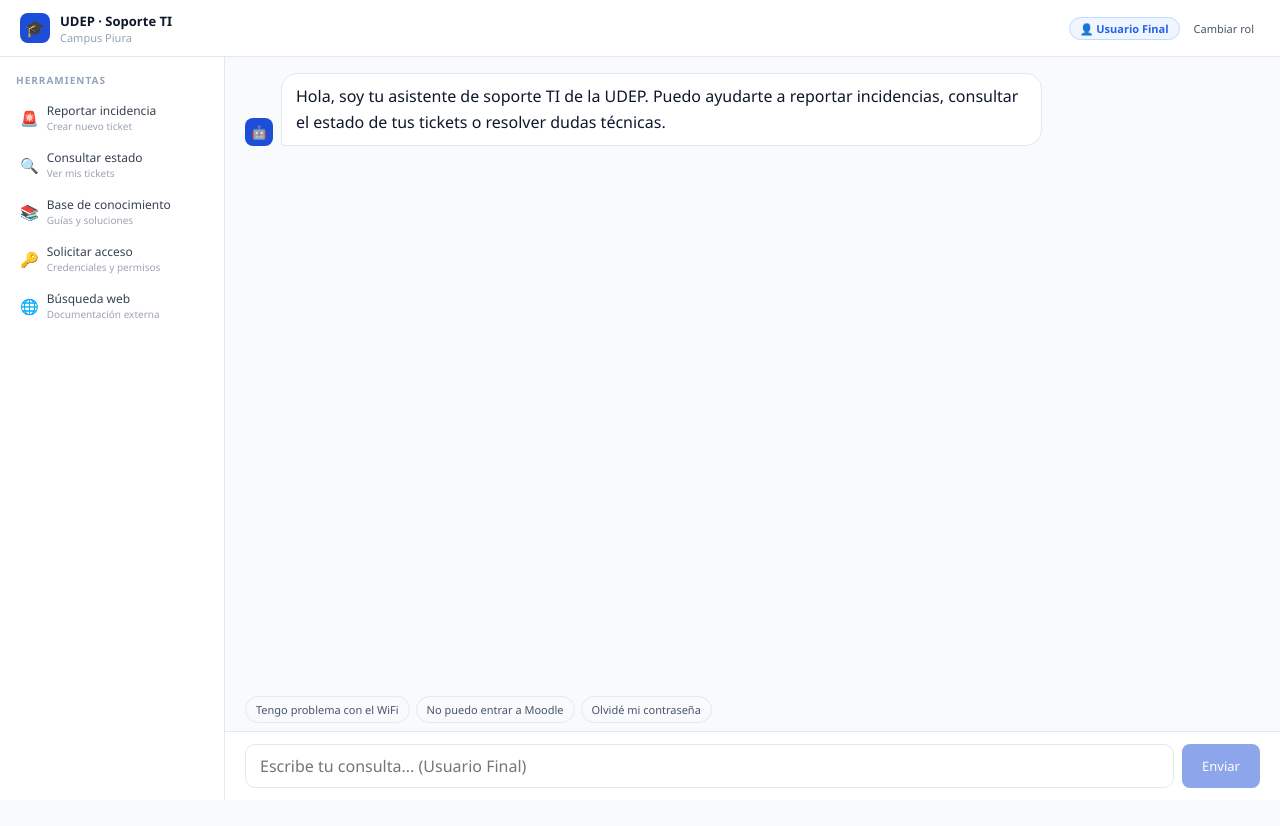
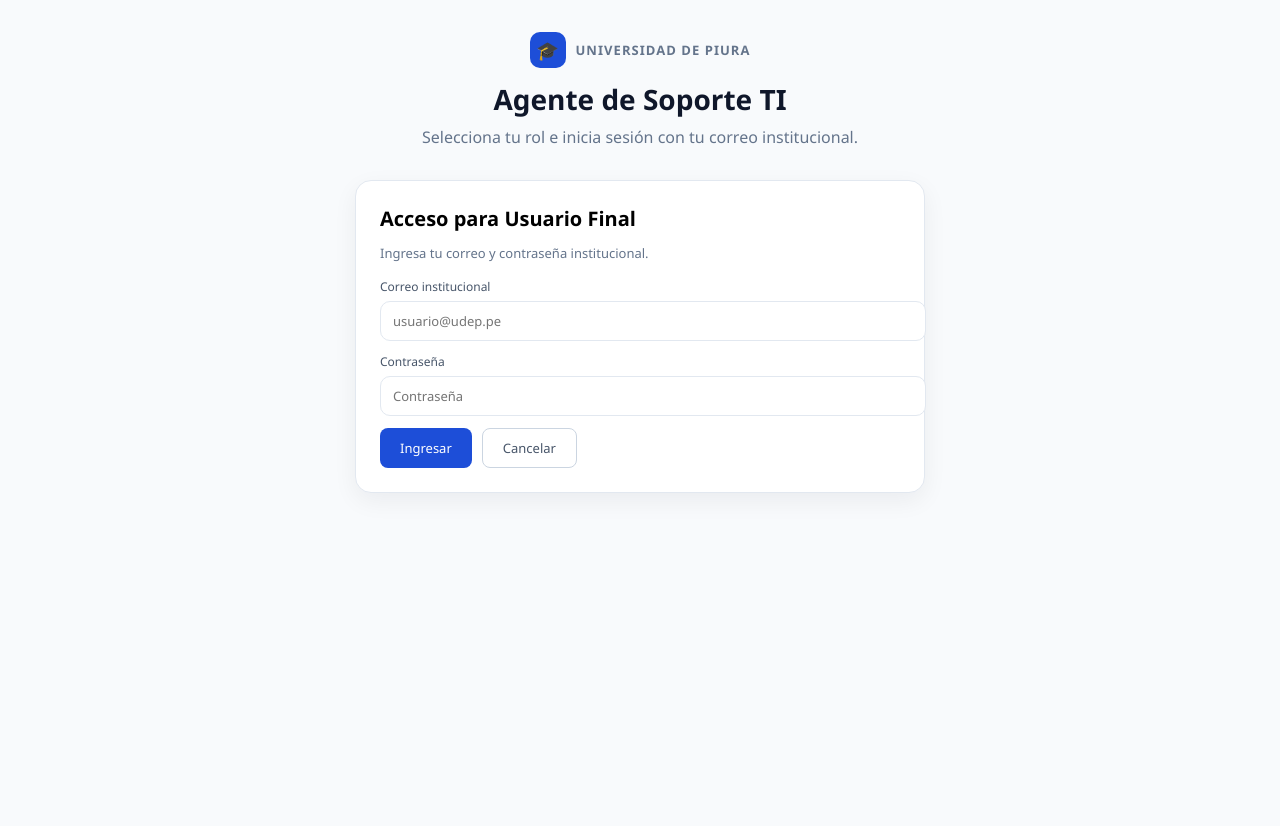
Before and after one commit to yordanR23/udep-it-agente, a React (Vite) app: page / in a window 1280 px wide. Both pictures are taken after a click on the button 334 px from the left and 270 px from the top of the page. Shown: the top 826 px of the page. Before the commit the page ends 800 px from the top, so only its background shows below. Built offline with nearby package versions, Linux system fonts and the light colour scheme.

Commit message:
Move role authentication to backend and add secure login endpoint

```diff
--- a/src/App.jsx
+++ b/src/App.jsx
@@ -120,6 +120,11 @@ function PrioridadDot({ p }) {
 
 export default function App() {
   const [role, setRole] = useState(null);
+  const [loginRole, setLoginRole] = useState(null);
+  const [loginEmail, setLoginEmail] = useState('');
+  const [loginPassword, setLoginPassword] = useState('');
+  const [loginAdminKey, setLoginAdminKey] = useState('');
+  const [authError, setAuthError] = useState('');
   const [messages, setMessages] = useState([]);
   const [input, setInput] = useState('');
   const [loading, setLoading] = useState(false);
@@ -142,10 +147,49 @@ export default function App() {
     localStorage.setItem('udep_tickets', JSON.stringify(tickets));
   }, [tickets]);
 
+  function startLogin(r) {
+    setLoginRole(r);
+    setAuthError('');
+    setLoginEmail('');
+    setLoginPassword('');
+    setLoginAdminKey('');
+  }
+
   function selectRole(r) {
     setRole(r);
     setMessages([{ role: 'assistant', text: ROLES[r].welcome }]);
     setPanel(null);
+  }
+
+  async function handleLoginSubmit() {
+    if (!loginRole) return;
+    setLoading(true);
+    setAuthError('');
+
+    try {
+      const response = await fetch('/api/login', {
+        method: 'POST',
+        headers: { 'Content-Type': 'application/json' },
+        body: JSON.stringify({
+          role: loginRole,
+          email: loginEmail.trim().toLowerCase(),
+          password: loginPassword,
+          adminKey: loginAdminKey,
+        }),
+      });
+
+      const data = await response.json();
+      if (!response.ok) {
+        throw new Error(data.error || 'Error de autenticación');
+      }
+
+      selectRole(loginRole);
+      setLoginRole(null);
+    } catch (error) {
+      setAuthError(error.message);
+    } finally {
+      setLoading(false);
+    }
   }
 
   async function callAgent(messages) {
@@ -217,11 +261,35 @@ export default function App() {
             <span className="role-title">Universidad de Piura</span>
           </div>
           <h1>Agente de Soporte TI</h1>
-          <p>Selecciona tu rol para acceder a las herramientas correspondientes</p>
+          <p>Selecciona tu rol e inicia sesión con tu correo institucional.</p>
         </div>
+
+        {loginRole ? (
+          <div className="login-card">
+            <h2>Acceso para {ROLES[loginRole].label}</h2>
+            <p>Ingresa tu correo y contraseña institucional.</p>
+            <label>Correo institucional</label>
+            <input type="email" value={loginEmail} onChange={(e) => setLoginEmail(e.target.value)} placeholder="usuario@udep.pe" />
+            <label>Contraseña</label>
+            <input type="password" value={loginPassword} onChange={(e) => setLoginPassword(e.target.value)} placeholder="Contraseña" />
+            {loginRole === 'admin' && (
+              <>
+                <label>Clave adicional de administrador</label>
+                <input type="password" value={loginAdminKey} onChange={(e) => setLoginAdminKey(e.target.value)} placeholder="Clave de administrador" />
+              </>
+            )}
+            {authError && <div className="auth-error">{authError}</div>}
+            <div className="login-actions">
+              <button type="button" className="primary-button" onClick={handleLoginSubmit}>Ingresar</button>
+              <button type="button" className="secondary-button" onClick={() => { setLoginRole(null); setAuthError(''); }}>
+                Cancelar
+              </button>
+            </div>
+          </div>
+        ) : (
           <div className="role-grid">
             {Object.entries(ROLES).map(([key, r]) => (
-            <button key={key} type="button" className="role-card" onClick={() => selectRole(key)}>
+              <button key={key} type="button" className="role-card" onClick={() => startLogin(key)}>
                 <div className="role-card-icon">{r.icon}</div>
                 <div className="role-card-label">{r.label}</div>
                 <div className="role-card-subtitle">{r.subtitle}</div>
@@ -234,6 +302,7 @@ export default function App() {
               </button>
             ))}
           </div>
+        )}
       </div>
     );
   }
--- a/src/styles.css
+++ b/src/styles.css
@@ -398,6 +398,64 @@ button {
   cursor: not-allowed;
 }
 
+.secondary-button {
+  background: transparent;
+  border: 1px solid #cbd5e1;
+  border-radius: 8px;
+  color: #475569;
+  padding: 10px 20px;
+  font-size: 13px;
+}
+
+.login-card {
+  width: min(520px, 100%);
+  background: white;
+  border: 1px solid #e2e8f0;
+  border-radius: 16px;
+  padding: 1.5rem;
+  box-shadow: 0 8px 24px rgba(15, 23, 42, 0.06);
+}
+
+.login-card h2 {
+  margin-top: 0;
+  margin-bottom: 0.75rem;
+  font-size: 20px;
+}
+
+.login-card p {
+  margin: 0 0 1rem;
+  color: #64748b;
+  font-size: 13px;
+}
+
+.login-card label {
+  display: block;
+  margin-bottom: 6px;
+  color: #475569;
+  font-size: 12px;
+}
+
+.login-card input {
+  width: 100%;
+  padding: 10px 12px;
+  margin-bottom: 12px;
+  border: 1px solid #e2e8f0;
+  border-radius: 10px;
+  font-size: 13px;
+}
+
+.auth-error {
+  margin-bottom: 12px;
+  color: #b91c1c;
+  font-size: 12px;
+}
+
+.login-actions {
+  display: flex;
+  gap: 10px;
+  flex-wrap: wrap;
+}
+
 .kb-search {
   margin-bottom: 10px;
 }
```
Also changed, not shown: api/login.js (added, +57 -0 lines), 1 other file (tests, documents, lock files or other folders). Lines whose indentation alone changed are shown as unchanged.
